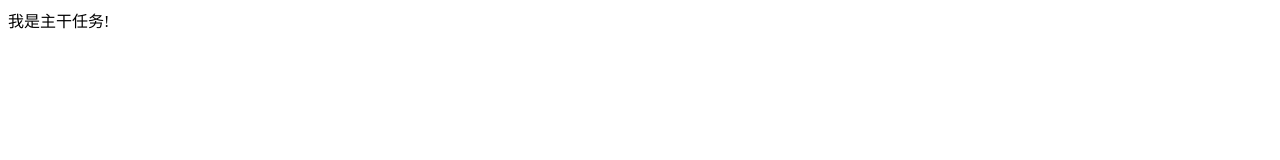
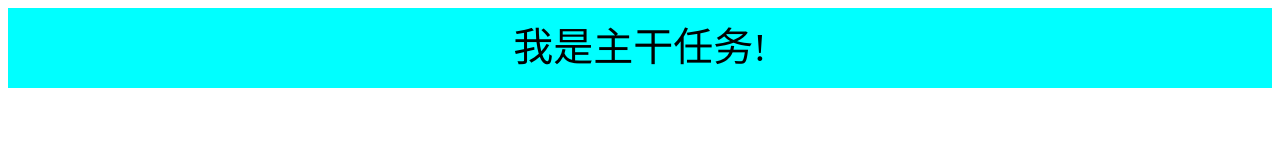
Before and after one commit to Jasonwang911/gitCommand, a plain HTML site: page index.html in a window 1280 px wide. Drawn offline with Linux system fonts and the light colour scheme.

Commit message:
分支的第一册提交

```diff
--- a/index.html
+++ b/index.html
@@ -3,8 +3,18 @@
 <head>
 	<meta charset="UTF-8">
 	<title>Document</title>
+	<style>
+		.nav{
+			width: 100%;
+			height: 80px;
+			background: aqua;
+			line-height: 80px;
+			font-size: 40px;
+			text-align: center;
+		}
+	</style>
 </head>
 <body>
-	<div>我是主干任务!</div>
+	<div class="nav">我是主干任务!</div>
 </body>
 </html>
```
